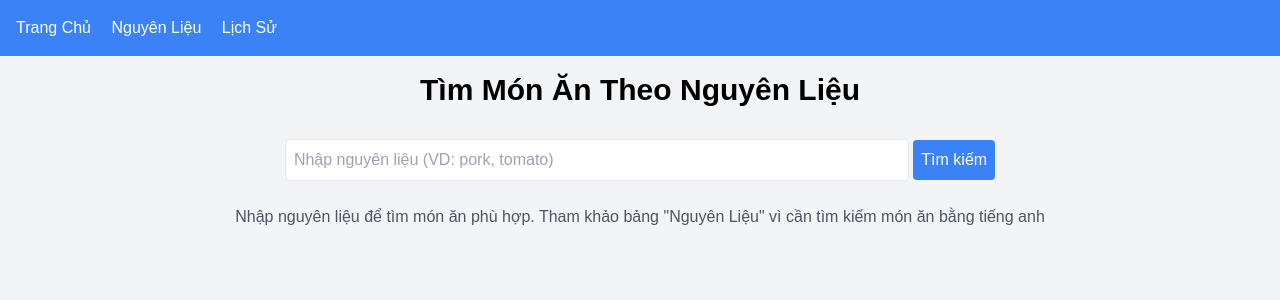
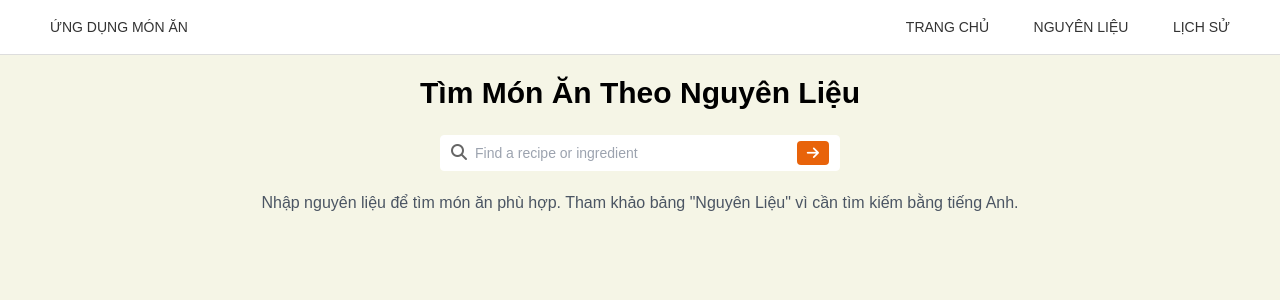
Before and after one commit to NguyenQuocPhu/cooking-data, a Flask app: page / in a window 1280 px wide. Shown: the top 300 px of the page. Run offline with Flask 3, Linux system fonts and the light colour scheme; some libraries are stand-ins or nearby versions.

Commit message:
Update index.html

```diff
--- a/templates/index.html
+++ b/templates/index.html
@@ -5,51 +5,56 @@
     <meta name="viewport" content="width=device-width, initial-scale=1.0">
     <title>Ứng Dụng Đề Xuất Món Ăn</title>
     <script src="https://cdn.tailwindcss.com"></script>
-    <!-- Liên kết file CSS bổ sung -->
     <link rel="stylesheet" href="{{ url_for('static', filename='css/custom.css') }}">
+    <!-- Font Awesome for search icon -->
+    <link rel="stylesheet" href="https://cdnjs.cloudflare.com/ajax/libs/font-awesome/6.4.0/css/all.min.css">
 </head>
-<body class="bg-gray-100">
-    <nav class="bg-blue-500 text-white p-4">
-        <a href="/" class="mr-4 hover:underline">Trang Chủ</a>
-        <a href="/ingredients" class="mr-4 hover:underline">Nguyên Liệu</a>
-        <a href="/history" class="hover:underline">Lịch Sử</a>
+<body>
+    <nav class="navbar">
+        <a href="/" class="logo">Ứng Dụng Món Ăn</a>
+        <div>
+            <a href="/">Trang Chủ</a>
+            <a href="/ingredients">Nguyên Liệu</a>
+            <a href="/history">Lịch Sử</a>
+        </div>
     </nav>
-    <div class="container mx-auto p-4">
-        <h1 class="text-3xl font-bold mb-6">Tìm Món Ăn Theo Nguyên Liệu</h1>
-        <form method="POST" action="/" class="mb-6">
+    <div class="container">
+        <h1 class="text-3xl font-bold mb-6 text-center">Tìm Món Ăn Theo Nguyên Liệu</h1>
+        <form method="POST" action="/" class="search-bar">
+            <span class="search-icon"><i class="fas fa-search"></i></span>
             <input
                 type="text"
                 name="ingredients"
                 value="{{ ingredients }}"
-                placeholder="Nhập nguyên liệu (VD: pork, tomato)"
-                class="p-2 border rounded w-full md:w-1/2"
+                placeholder="Find a recipe or ingredient"
             >
-            <button
-                type="submit"
-                class="bg-blue-500 text-white p-2 rounded hover:bg-blue-600 mt-2"
-            >
-                Tìm kiếm
-            </button>
+            <button type="submit"><i class="fas fa-arrow-right"></i></button>
         </form>
 
         <!-- Hiển thị danh sách món ăn -->
         {% if recipes %}
-            <h2 class="text-xl font-semibold mb-4">Kết quả tìm kiếm</h2>
-            <div class="grid grid-cols-1 md:grid-cols-2 lg:grid-cols-4 gap-4">
+            <h2 class="text-xl font-semibold mb-4 text-center">Kết quả tìm kiếm</h2>
+            <div class="grid grid-cols-1 md:grid-cols-2 lg:grid-cols-4 gap-4 justify-center">
                 {% for recipe in recipes %}
-                    <a href="{{ url_for('recipe', id=recipe.id) }}">
-                        <div class="bg-white p-4 rounded-lg shadow hover:shadow-md transition-shadow">
+                    <a href="{{ url_for('recipe', id=recipe.id) }}" class="block">
+                        <div class="recipe-card">
                             {% if recipe.image %}
-                                <img src="{{ recipe.image }}" alt="{{ recipe.title }}" class="w-full h-32 object-cover mb-2 rounded">
+                                <img src="{{ recipe.image }}" alt="{{ recipe.title }}">
                             {% endif %}
-                            <h3 class="font-semibold">{{ recipe.title }}</h3>
-                            <p class="text-gray-600">Nguyên liệu: {{ recipe.usedIngredients | length }}/{{ recipe.usedIngredients | length + recipe.missedIngredients | length }}</p>
+                            <h3>{{ recipe.title }}</h3>
+                            <p>Nguyên liệu: {{ recipe.usedIngredients | length }}/{{ recipe.usedIngredients | length + recipe.missedIngredients | length }}</p>
                         </div>
                     </a>
                 {% endfor %}
             </div>
         {% else %}
-            <p class="text-gray-600">Nhập nguyên liệu để tìm món ăn phù hợp. Tham khảo bảng "Nguyên Liệu" vì cần tìm kiếm món ăn bằng tiếng anh</p>
+            <p class="text-gray-600 text-center">
+                {% if ingredients %}
+                    Không tìm thấy món ăn phù hợp với nguyên liệu đã chọn. Vui lòng thử nguyên liệu khác.
+                {% else %}
+                    Nhập nguyên liệu để tìm món ăn phù hợp. Tham khảo bảng "Nguyên Liệu" vì cần tìm kiếm bằng tiếng Anh.
+                {% endif %}
+            </p>
         {% endif %}
     </div>
 </body>
```
